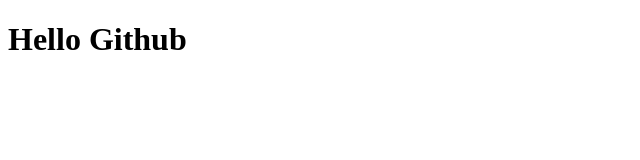
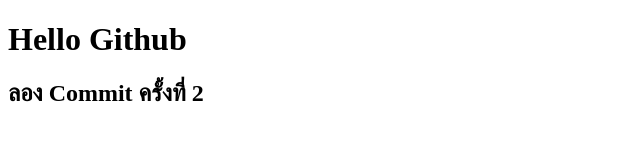
Before and after one commit to rachaonline789/test-github, a plain HTML site: page index.html in a window 1280 px wide. Shown: the whole page, without its empty margins (0-640 px from the left). Drawn offline with Linux system fonts and the light colour scheme.

Commit message:
เพิ่ม H2
ลอง Commit ครั้งที่ 2

```diff
--- a/index.html
+++ b/index.html
@@ -6,5 +6,6 @@
 </head>
 <body>
 <h1>Hello Github</h1>
+<h2>ลอง Commit ครั้งที่ 2</h2>
 </body>
 </html>
```
